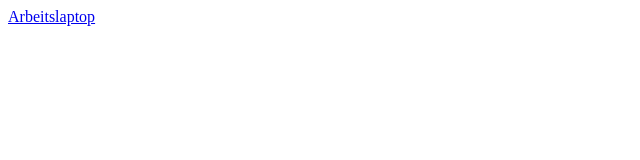
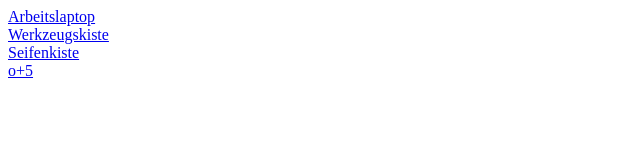
Before and after one commit to BlackLotus/blacklotus.github.io, a plain HTML site: page omemo.html in a window 1280 px wide. Shown: the whole page, without its empty margins (0-640 px from the left). Drawn offline with Linux system fonts and the light colour scheme.

Commit message:
alle keys

```diff
--- a/omemo.html
+++ b/omemo.html
@@ -1,5 +1,8 @@
 <html>
 <body>
-<a href='xmpp:thomas.schneider@ruhr-uni-bochum.de?omemo-sid-2051910857=8e3e99fec9869a0b164337e6238b0543184c8d89b956f74cbb281c64b2448715'>Arbeitslaptop</a>
+<a href='xmpp:thomas.schneider@ruhr-uni-bochum.de?omemo-sid-2051910857=8e3e99fec9869a0b164337e6238b0543184c8d89b956f74cbb281c64b2448715'>Arbeitslaptop</a><br>
+<a href='xmpp:thomas.schneider@ruhr-uni-bochum.de?omemo-sid-2051910857=D70ACE8C1E987B04DE1B44F9AC4984511732A6691AD344A98A86AA925EB7AC27'>Werkzeugskiste</a><br>
+<a href='xmpp:thomas.schneider@ruhr-uni-bochum.de?omemo-sid-2051910857=F38AC424C67D5CEA4D8B6C63C90F55A1537585F8915CD7245865F0FF0062C31A'>Seifenkiste</a><br>
+<a href='xmpp:thomas.schneider@ruhr-uni-bochum.de?omemo-sid-2051910857=AB14DC881DD613BE46B623B9A36F81A3D8E46B9EBED966C31C777F5E7BBBA642'>o+5</a><br>
 </body>
 </html>
```
